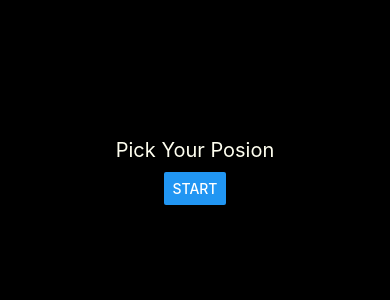
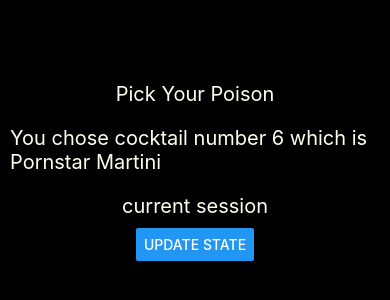
Before and after one commit to michellelally/first-react-app, a React Native app: screen / in a window 390 px wide. Shown: the part 256-556 px from the top of the page. Built offline with nearby package versions, Linux system fonts and the light colour scheme.

Commit message:
inroducting const

```diff
--- a/App.js
+++ b/App.js
@@ -1,12 +1,6 @@
-/**
- * Sample React Native App
- * https://github.com/facebook/react-native
- *
- * @format
- * @flow strict-local
- */
 
-import React from 'react';
+import React, {useState} from 'react';
+
 import {
   StyleSheet,
   View,
@@ -17,10 +11,26 @@ import {
 
 
 const App = () => {
+
+  // for dynamically changing text
+  const[name, setName] = useState('Pick Your Poison')
+
+  const[cocktail , setCocktail] = useState({ number: 6, title: 'Pornstar Martini'})
+
+  const[current, setCurrent] = useState(true)
+
+  const onClickHandler = () => {
+    setName("Michelle")
+    setCocktail({number:7, title:'Espresso Martini'})
+    setCurrent(false)
+  }
+
   return (
     <View style={styles.body}>
-      <Text style={styles.text}>Pick Your Posion</Text>
-      <Button title='Start' onPress={()=>{Linking.openURL('https://harrysgalway.ie/cocktail-menu/')}}></Button>
+      <Text style={styles.text}>{name}</Text>
+      <Text style={styles.text}>You chose cocktail number {cocktail.number} which is {cocktail.title}</Text>
+      <Text style={styles.text}>{current ? 'current session' : 'next session'}</Text>
+      <Button title='Update State' onPress={onClickHandler}></Button>
     </View>
   );
 };
```
